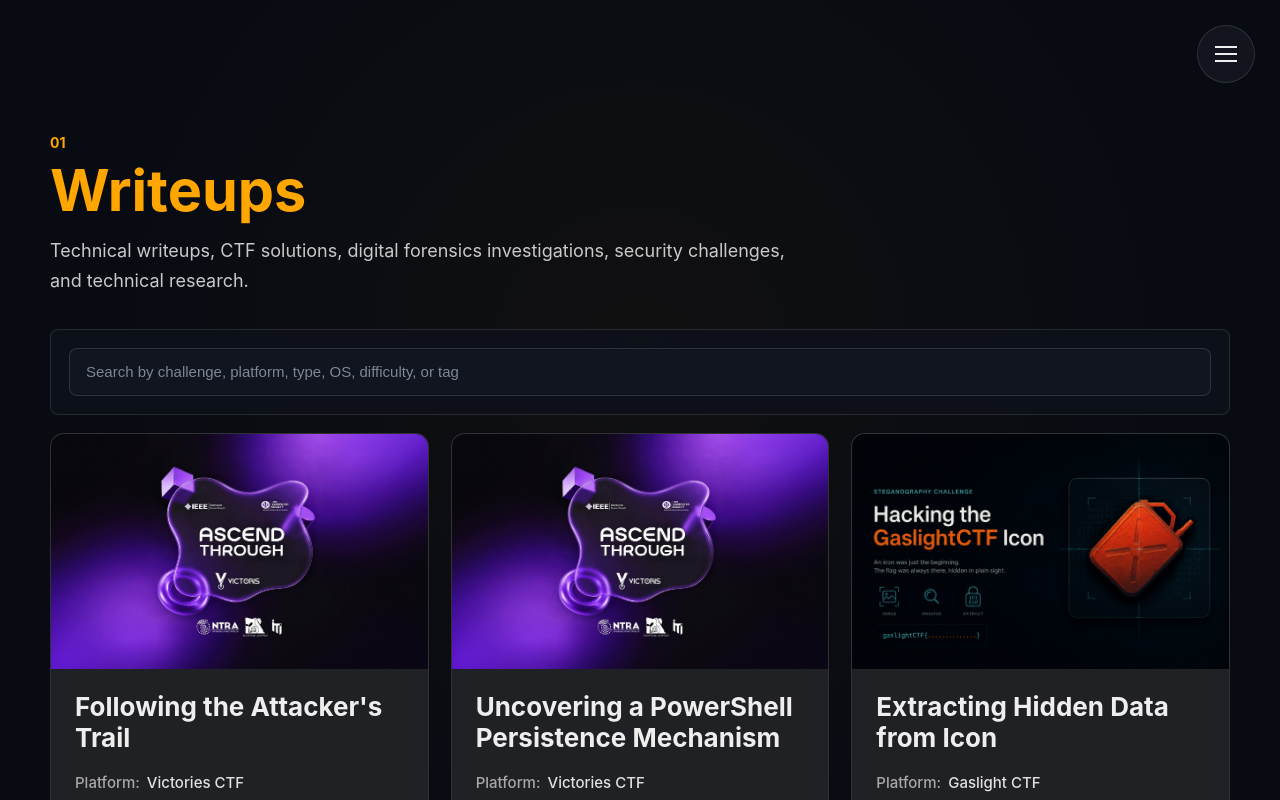
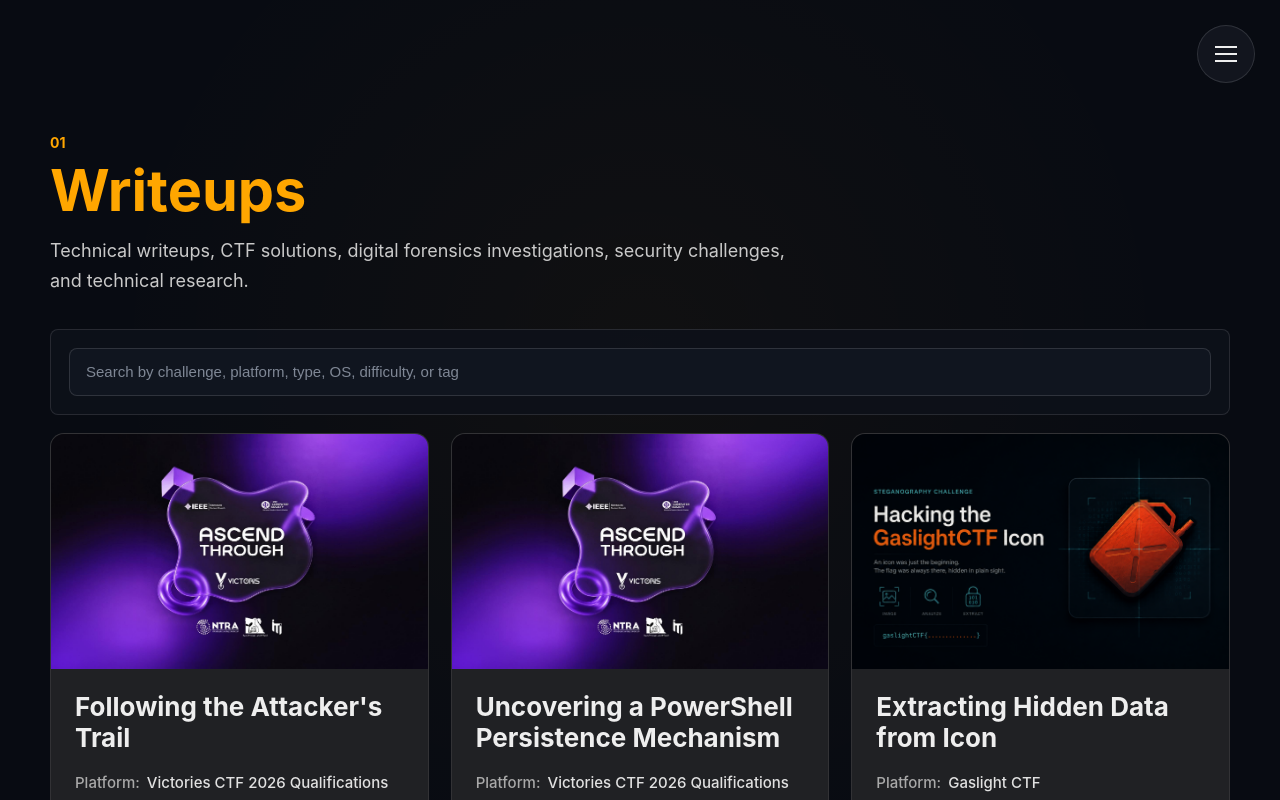
Before and after one commit to AmrKhaledShawky/amr-khaled-portfolio, a React (Vite) app: page /writeups in a window 1280 px wide. Shown: the top 800 px of the page. Built offline with nearby package versions, Linux system fonts and the light colour scheme.

Commit message:
new chall: ieee v5

```diff
--- a/src/data/writeups.js
+++ b/src/data/writeups.js
@@ -40,7 +40,7 @@
     id: "shared-access",
     title: "Following the Attacker's Trail",
     image: publicAsset("writeups/images/IEEE.jpg"),
-    platform: "Victories CTF",
+    platform: "Victories CTF 2026 Qualifications",
     type: "Digital Forensics",
     os: "Windows",
     difficulty: "Medium",
@@ -54,7 +54,7 @@
     id: "the-extra-stream",
     title: "Uncovering a PowerShell Persistence Mechanism",
     image: publicAsset("writeups/images/IEEE.jpg"),
-    platform: "Victories CTF",
+    platform: "Victories CTF 2026 Qualifications",
     type: "Digital Forensics",
     os: "Windows",
     difficulty: "Medium",
```
